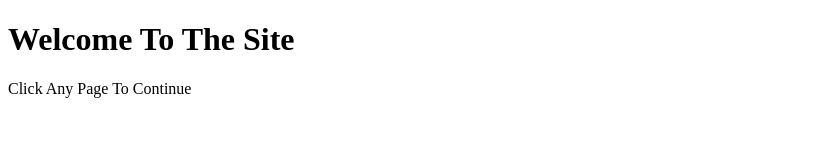
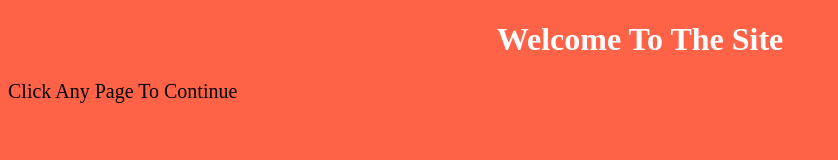
Before and after one commit to WatchGamingVideos/nvd123yt, a plain HTML site: page index.html in a window 1280 px wide. Shown: the whole page, without its empty margins (0-838 px from the left). Drawn offline with Linux system fonts and the light colour scheme.

Commit message:
Update index.html

```diff
--- a/index.html
+++ b/index.html
@@ -1,6 +1,7 @@
 <!DOCTYPE html>
 <html>
 <head>
+  <link rel="stylesheet" type="text/css" href="nvdstyle.css">
 <title>Page Title</title>
 </head>
 <body>
```
